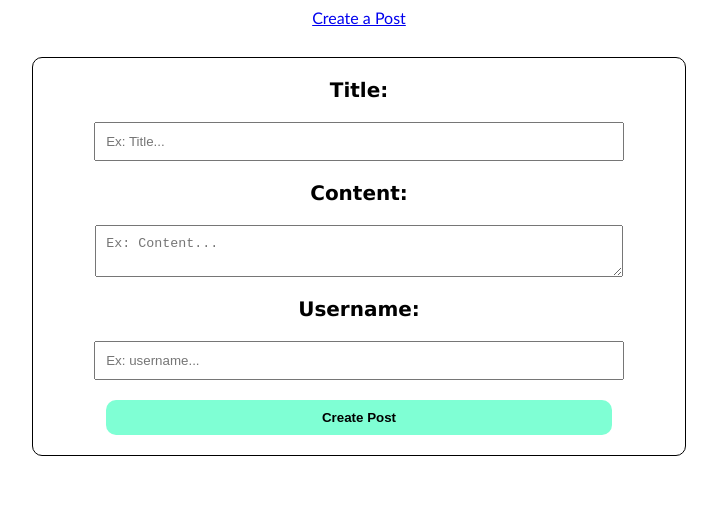
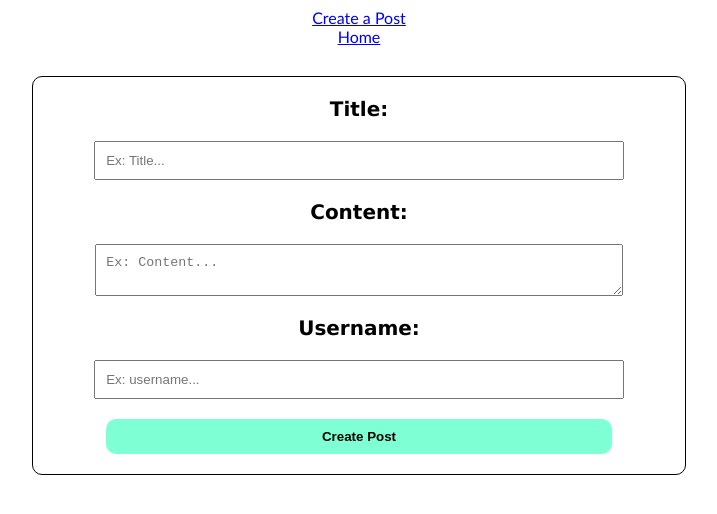
Before and after one commit to TheKaushikGoswami/Learning, a React (Create React App) app in the folder client/: page /createpost in a window 1280 px wide. Shown: the top 514 px of the page, without its empty margins (281-998 px from the left). Built offline with nearby package versions, Linux system fonts and the light colour scheme.

Commit message:
before lunch final

```diff
--- a/client/src/App.js
+++ b/client/src/App.js
@@ -8,6 +8,8 @@ function App() {
     <div className="App">
       <Router>
         <Link to="/createpost" className='link'>Create a Post</Link>
+        <br></br>
+        <Link to="/" className='link'>Home</Link>
         <Routes>
           <Route path="/" element={<Home />} />
           <Route path="/createpost" element={<CreatePost />} />
--- a/client/src/pages/CreatePost.js
+++ b/client/src/pages/CreatePost.js
@@ -1,6 +1,7 @@
 import React from 'react'
 import { Formik, Form, Field, ErrorMessage } from 'formik'
 import * as Yup from 'yup'
+import axios from 'axios'
 
 function CreatePost() {
 
@@ -17,7 +18,9 @@ function CreatePost() {
     })
 
     const onSubmit = (data) => {
-        console.log(data)
+        axios.post('http://localhost:3001/posts', data).then(() => {
+            console.log('Post created successfully!')
+        })
     }
 
     return (
```
